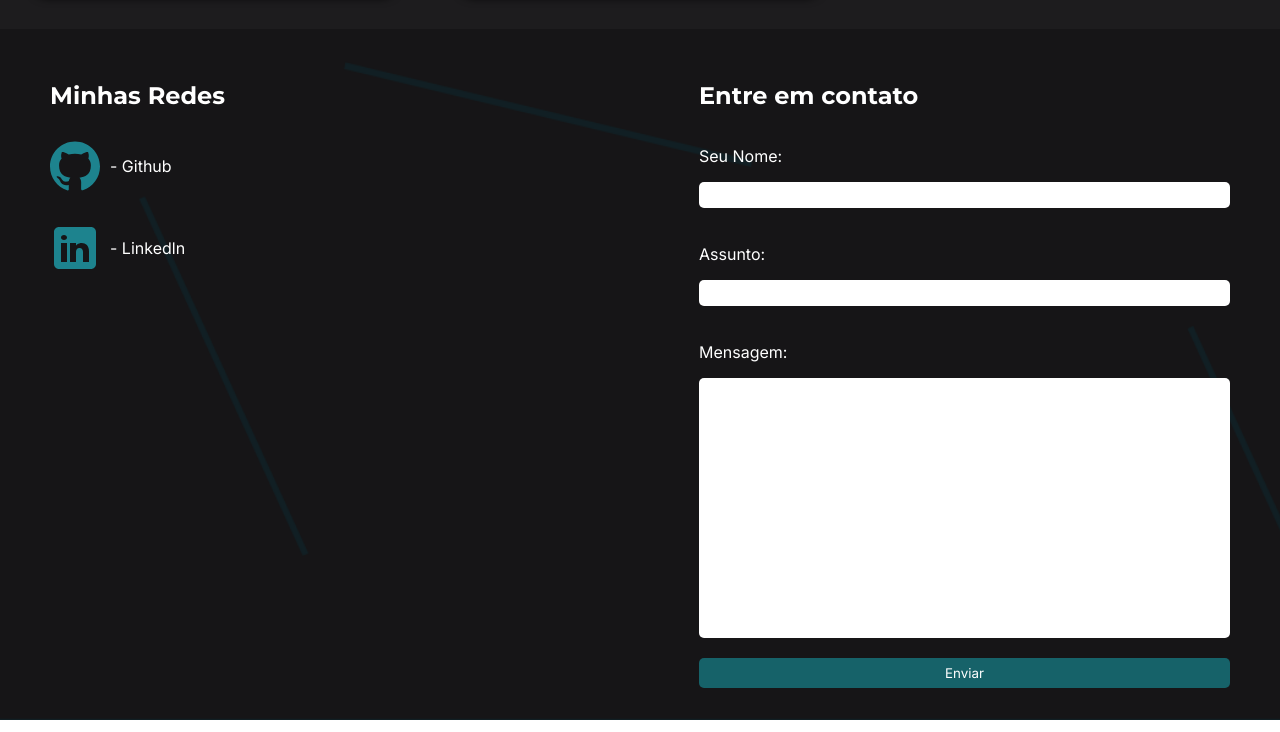
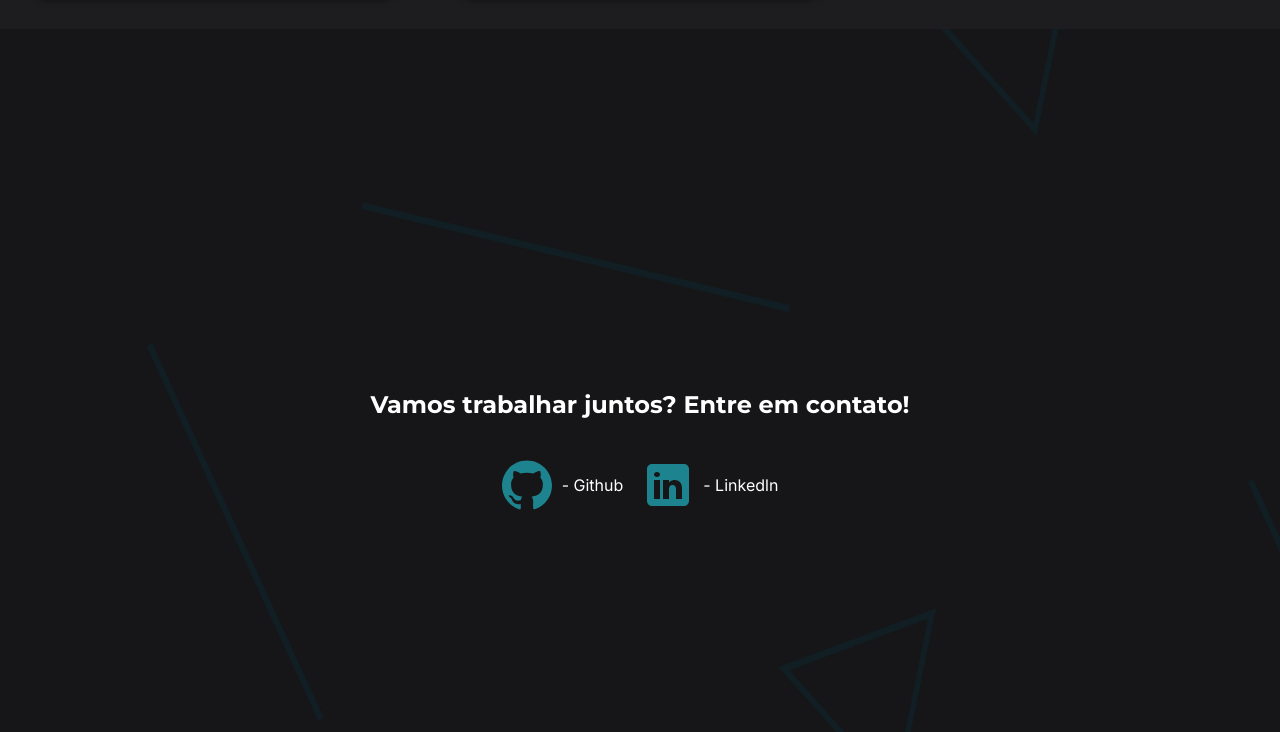
Before and after one commit to guilhermegodoydev/portfolio, a plain HTML site: page index.html in a window 1280 px wide. Shown: the part 2708-3440 px from the top of the page. Drawn offline with nearby package versions, Linux system fonts and the light colour scheme.

Commit message:
Removendo formulário de contato

```diff
--- a/css/generalStyle.css
+++ b/css/generalStyle.css
@@ -356,9 +356,22 @@ header ul li:hover {
 
 #contato {
   display: flex;
-  justify-content: space-between;
+  flex-direction: column;
+  justify-content: center;
+  align-items: center;
   margin-bottom: 2em;
   padding-top: 0;
+  height: 100vh;
+}
+
+#contato h1 {
+  text-align: center;
+  margin-top: 0;
+}
+
+#contato ul {
+  display: flex;
+  gap: 20px;
 }
 
 #contato ul li {
@@ -372,40 +385,9 @@ header ul li:hover {
   gap: 10px;
 }
 
-#contato form {
-  width: 45%;
-}
-
-#contato form > div {
-  display: flex;
-  flex-direction: column;
-  margin-bottom: 20px;
-}
-
-#contato form input,
-textarea {
-  border-radius: 5px;
-  border: none;
-}
-
-#contato #mensagem {
-  height: 250px;
-}
-
-#contato button {
-  width: 100%;
-  border: none;
-  box-shadow: none;
-  border-radius: 5px;
-}
-
 .logoCanal {
   width: 50px;
   height: 50px;
-}
-
-#mensagem {
-  resize: none;
 }
 
 /* --------------------------------- */
--- a/css/mobileStyle.css
+++ b/css/mobileStyle.css
@@ -127,12 +127,4 @@
     #contato {
         flex-direction: column;
     }
-
-    #contato form {
-        width: auto;
-    }
-
-    #contato form input, textarea {
-        width: calc(100% - 21px);
-    }
 }
--- a/index.html
+++ b/index.html
@@ -147,8 +147,7 @@
         </section>
 
         <section id="contato">
-            <div>
-                <h1>Minhas Redes</h1>
+            <h1>Vamos trabalhar juntos? Entre em contato!</h1>
             <ul>
                 <li>
                     <a href="https://github.com/guilhermegodoydev" target="_blank" rel="noopener noreferrer">
@@ -163,30 +162,6 @@
                     </a>
                 </li>
             </ul>
-            </div>
-
-            <!-- O atributo data-netlify é utilizado para habilitar o serviço de coleta de dados do formulário pela Netlify -->
-            <form name="contato" method="post" data-netlify="true">
-                <input type="hidden" name="form-name" value="contato">
-
-                <h1>Entre em contato</h1>
-                <div>
-                    <p><label for="nome">Seu Nome:</label></p>
-                    <input type="text" id="nome" name="nome" required>
-                </div>
-
-                <div>
-                    <p><label for="assunto">Assunto:</label></p>
-                    <input type="text" id="assunto" name="assunto" required>
-                </div>
-
-                <div>
-                    <p><label for="mensagem">Mensagem:</label></p>
-                    <textarea id="mensagem" name="mensagem" required></textarea>
-                </div>
-
-                <button class="estiloBotao" type="submit">Enviar</button>
-            </form>
         </section>
     </main>
 
```
Lines whose indentation alone changed are shown as unchanged.
